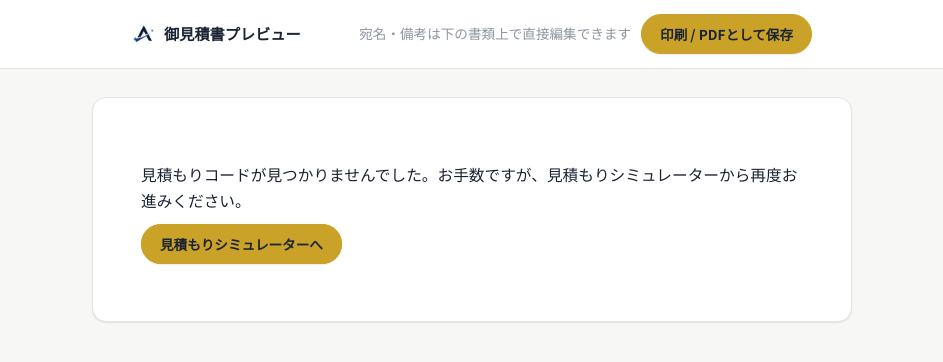
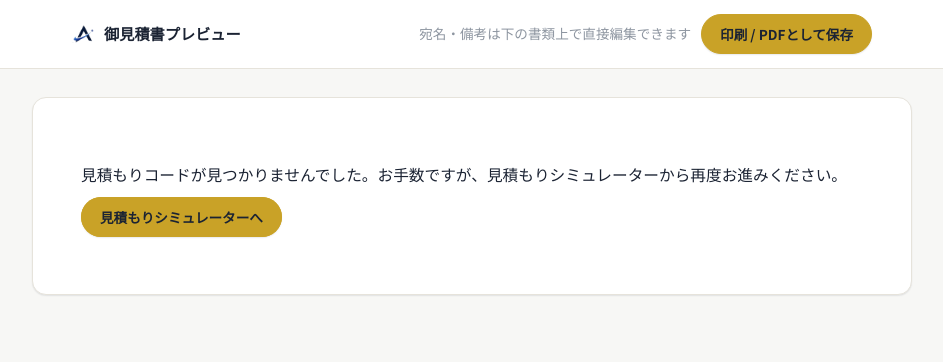
Before and after one commit to TAKAY0122/yoshizaki-studio, a website: page public/quote.html in a window 1280 px wide. Shown: the whole page, without its empty margins (168-1111 px from the left). Drawn offline with Linux system fonts and the light colour scheme.

Commit message:
fix: 広い画面での余白が大きすぎたため、全ページの本文幅を拡張
本番サイトを実際の画面幅で確認したところ、.wrap の max-width が
狭く左右の余白が目立つとのフィードバックを受け、全ページ一律で拡張。
portal: 1120→1280px / estimate・hearing: 960/760→1100/880px /
quote・proposal: 760→880px / mypage: 560→640px。
quote.htmlは .sheet（書類本体）が .wrap とは独立したmax-widthを
持っていたため、ツールバーと書類の横幅がずれないよう両方を880pxに
揃えた（sheet-wrap の左右パディングも他ページと同じ値に統一）。
印刷用CSS（@media print、.sheet{max-width:none}）には影響なし。

Co-Authored-By: Claude Sonnet 5 <noreply@anthropic.com>
Claude-Session: https://claude.ai/code/session_01KDuFQfnKyGNaw5k6Vqf6pM

```diff
--- a/public/css/estimate.css
+++ b/public/css/estimate.css
@@ -19,7 +19,7 @@ a { color: inherit; text-decoration: none; }
 :focus-visible { outline: 2px solid var(--gold); outline-offset: 2px; }
 
 .wrap {
-  max-width: 960px;
+  max-width: 1100px;
   margin: 0 auto;
   padding: 0 clamp(20px, 5vw, 40px);
 }
--- a/public/css/hearing.css
+++ b/public/css/hearing.css
@@ -19,7 +19,7 @@ a { color: inherit; text-decoration: none; }
 :focus-visible { outline: 2px solid var(--gold); outline-offset: 2px; }
 
 .wrap {
-  max-width: 760px;
+  max-width: 880px;
   margin: 0 auto;
   padding: 0 clamp(20px, 5vw, 40px);
 }
--- a/public/css/mypage.css
+++ b/public/css/mypage.css
@@ -18,7 +18,7 @@ body {
 a { color: inherit; text-decoration: none; }
 :focus-visible { outline: 2px solid var(--gold); outline-offset: 2px; }
 
-.wrap { max-width: 560px; margin: 0 auto; padding: 0 clamp(20px, 5vw, 40px); }
+.wrap { max-width: 640px; margin: 0 auto; padding: 0 clamp(20px, 5vw, 40px); }
 
 
 .hero { padding: clamp(24px, 4vw, 40px) 0 clamp(16px, 3vw, 24px); }
--- a/public/css/portal.css
+++ b/public/css/portal.css
@@ -19,7 +19,7 @@ a { color: inherit; text-decoration: none; }
 :focus-visible { outline: 2px solid var(--gold); outline-offset: 2px; }
 
 .wrap {
-  max-width: 1120px;
+  max-width: 1280px;
   margin: 0 auto;
   padding: 0 clamp(20px, 5vw, 40px);
 }
--- a/public/css/proposal.css
+++ b/public/css/proposal.css
@@ -49,7 +49,7 @@ a { color: inherit; text-decoration: none; }
 #copy-spec-btn:hover { border-color: var(--gold); color: var(--gold-ink); }
 #copy-spec-btn:active { transform: scale(0.97); }
 
-.wrap { max-width: 760px; margin: 0 auto; padding: 0 clamp(20px, 5vw, 40px); }
+.wrap { max-width: 880px; margin: 0 auto; padding: 0 clamp(20px, 5vw, 40px); }
 
 /* ---------------- 用紙風シート ---------------- */
 .sheet {
--- a/public/css/quote.css
+++ b/public/css/quote.css
@@ -15,7 +15,7 @@ body {
 }
 a { color: inherit; text-decoration: none; }
 
-.wrap { max-width: 760px; margin: 0 auto; padding: 0 clamp(20px, 5vw, 40px); }
+.wrap { max-width: 880px; margin: 0 auto; padding: 0 clamp(20px, 5vw, 40px); }
 
 /* ---------------- ツールバー内ボタン（画面表示のみ） ---------------- */
 .btn {
@@ -38,9 +38,9 @@ a { color: inherit; text-decoration: none; }
 .hint { font-size: var(--step--1); color: var(--ink-faint); }
 
 /* ---------------- 見積書本体 ---------------- */
-.sheet-wrap { padding: 28px clamp(16px, 4vw, 40px) 60px; }
+.sheet-wrap { padding: 28px clamp(20px, 5vw, 40px) 60px; }
 .sheet {
-  max-width: 760px;
+  max-width: 880px;
   margin: 0 auto;
   background: var(--card);
   border: 1px solid var(--border);
```
